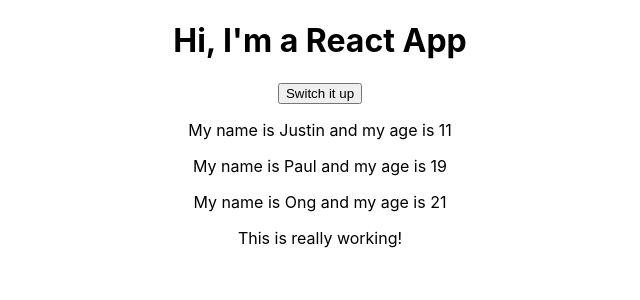
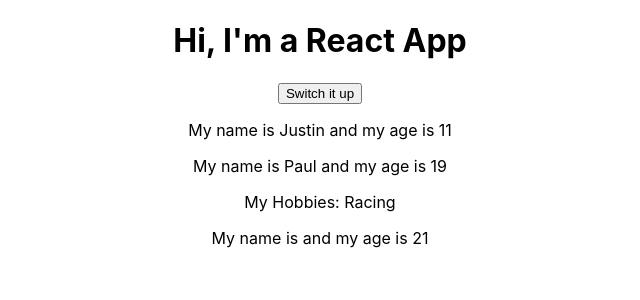
Before and after one commit to ong1995/LearningReact, a React (Create React App) app: page / in a window 1280 px wide. Shown: the top 300 px of the page, without its empty margins (320-960 px from the left). Built offline with nearby package versions, Linux system fonts and the light colour scheme.

Commit message:
043 Passing Method References Between Components

```diff
--- a/src/App.js
+++ b/src/App.js
@@ -21,12 +21,12 @@ class App extends Component {
     OtherState: 'Other state value'
   }
 
-  switchHandler = () => {
+  switchHandler = (newName) => {
     // DO NOT USE THIS -> state.persons[0].name = "test"
     this.setState( {
         persons: [
           {
-            name: "JP Boy",
+            name: newName,
             age: 23
           },
           {
@@ -45,11 +45,18 @@ class App extends Component {
     return (
       <div className="App">
         <h1>Hi, I'm a React App</h1>
-        <button onClick={this.switchHandler}>Switch it up</button>
-        <Person name={this.state.persons[0].name} age={this.state.persons[0].age} />
-        <Person name={this.state.persons[1].name} age={this.state.persons[1].age} />
-        <Person name={this.state.persons[2].name} age={this.state.persons[2].age} />
-        <p>This is really working!</p>
+        <button onClick={() => this.switchHandler("JP Uncle")}>Switch it up</button>
+        <Person
+          name={this.state.persons[0].name}
+          age={this.state.persons[0].age} />
+        <Person
+          name={this.state.persons[1].name}
+          age={this.state.persons[1].age}
+          click={this.switchHandler.bind(this, "JP Grandpa")}
+          > My Hobbies: Racing</Person>
+        <Person
+          ame={this.state.persons[2].name}
+          age={this.state.persons[2].age} />
       </div>
     );
   }
--- a/src/Person/Person.js
+++ b/src/Person/Person.js
@@ -2,7 +2,10 @@ import React from 'react';
 
 const person = (props) => {
     return(
-        <p>My name is {props.name} and my age is {props.age}</p>
+        <div>
+            <p onClick={props.click}>My name is {props.name} and my age is {props.age}</p>
+            <p>{props.children}</p>
+        </div>
     );
 }
 
```
